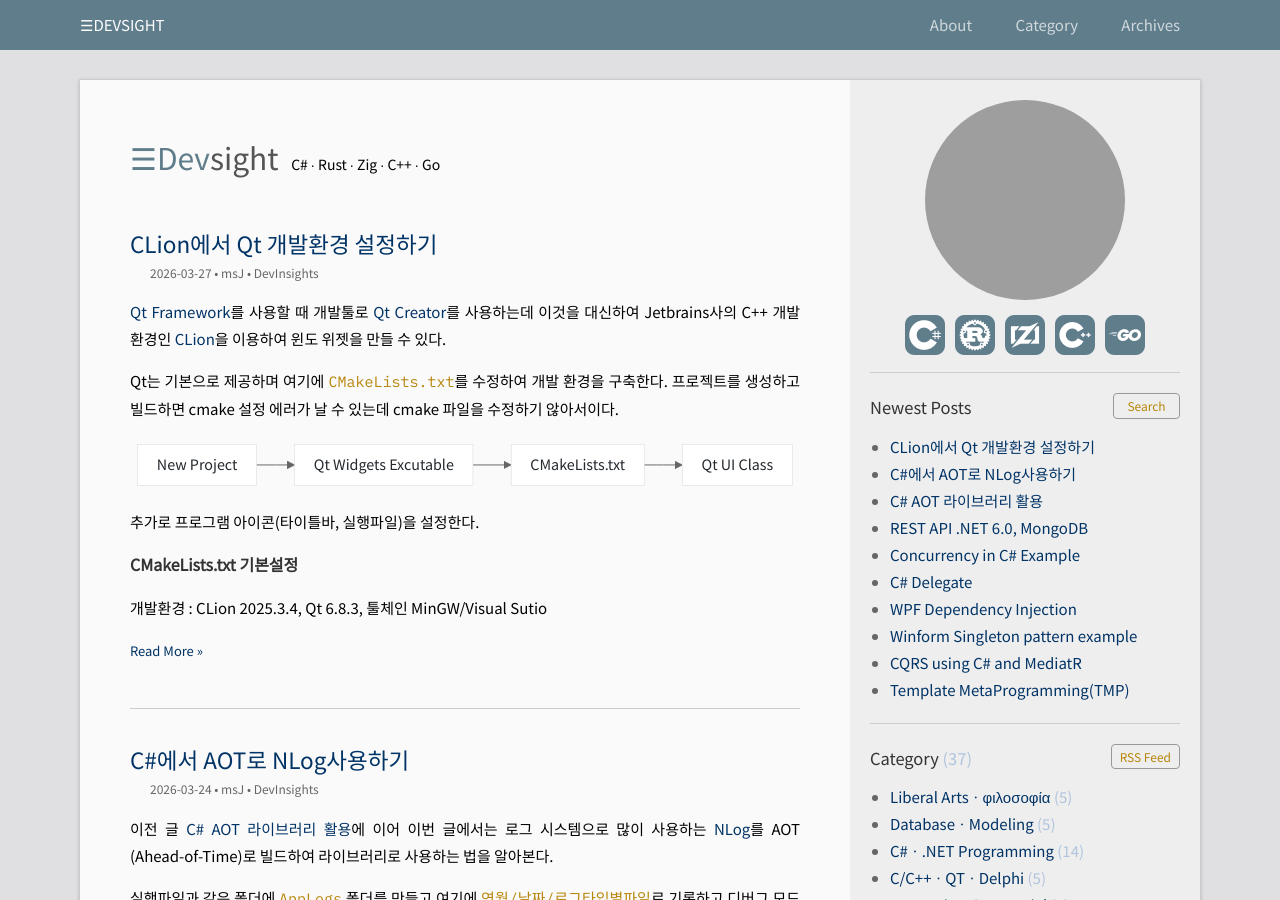
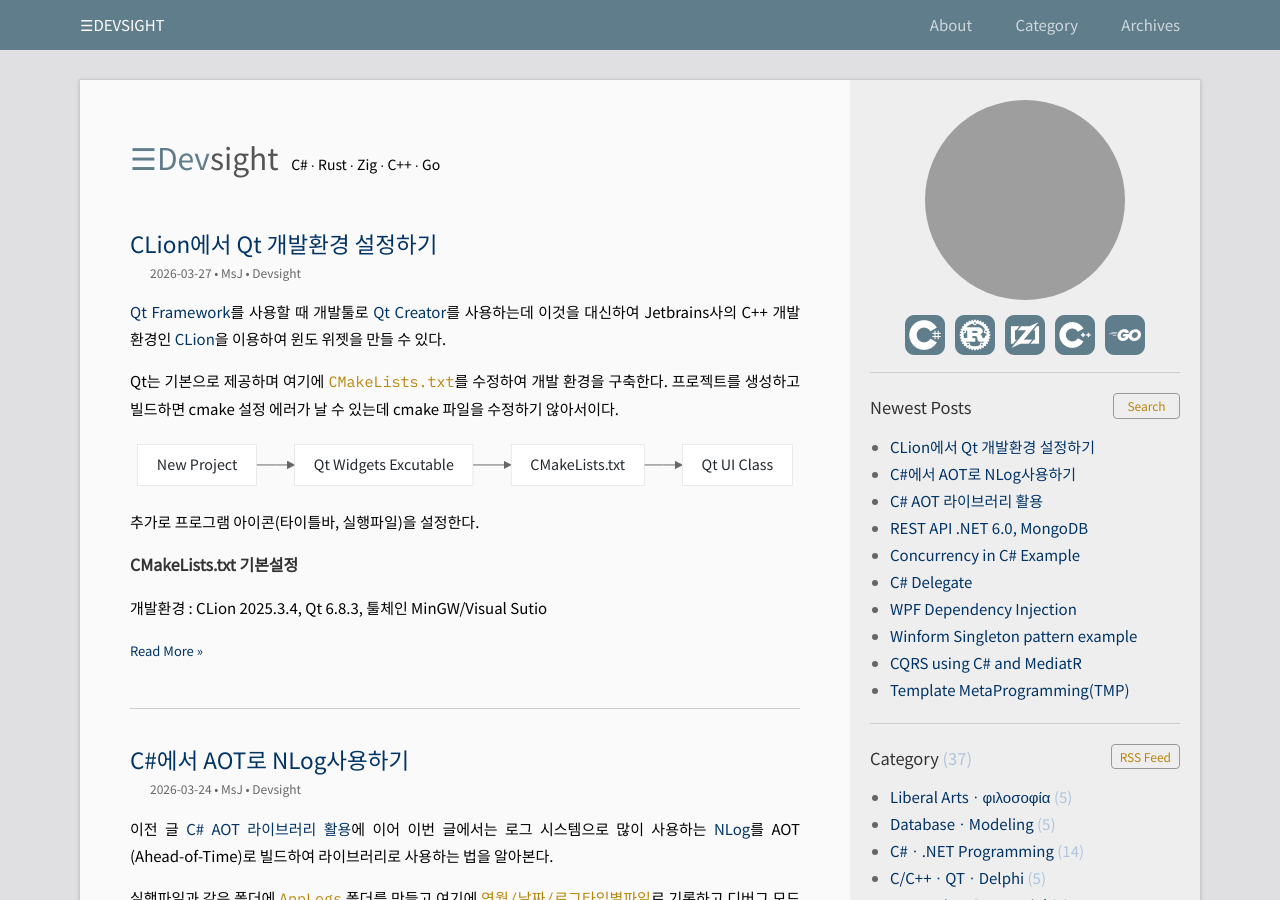
Before and after one commit to DebugJO/rustlang, a Jekyll site: the page built from index.html, in a window 1280 px wide and 900 px high. Built offline with Jekyll 4.4.1, drawn with Linux system fonts in a browser that asks for light colours; the list of posts is cut into pages by our own code; some of the changed text lies outside the part shown; grey boxes are pictures that could not be loaded.

Commit message:
Update post meta text for consistency

```diff
--- a/index.html
+++ b/index.html
@@ -16,7 +16,7 @@
         </h2>
 
         <!-- <div class="post-meta">{{ post.date | date: "%b %-d, %Y" }}</div> -->
-        <div class="post-meta">{{ post.date | date: "%F" }} • msJ • DevInsights</div>
+        <div class="post-meta">{{ post.date | date: "%F" }} • MsJ • Devsight</div>
 
         <!-- <div class="post-excerpt"> -->
         <div class="post-content">
```
